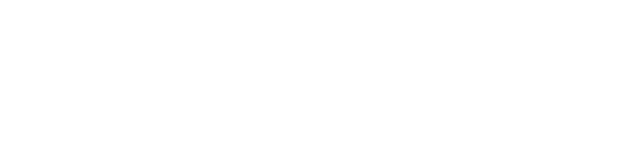
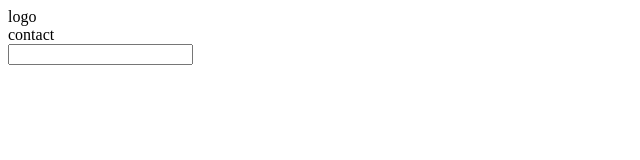
Before and after one commit to Meergyl/lesson-git, a plain HTML site: page index.html in a window 1280 px wide. Shown: the whole page, without its empty margins (0-640 px from the left). Drawn offline with Linux system fonts and the light colour scheme.

Commit message:
create header

```diff
--- a/index.html
+++ b/index.html
@@ -7,6 +7,13 @@
     <title>Document</title>
 </head>
 <body>
+    <header>
+        <div>logo</div>
+        <div>contact</div>
+        <div>
+            <input type="text" class="search">
+        </div>
+    </header>
 
     <script src="./script.js"></script>
 
```
